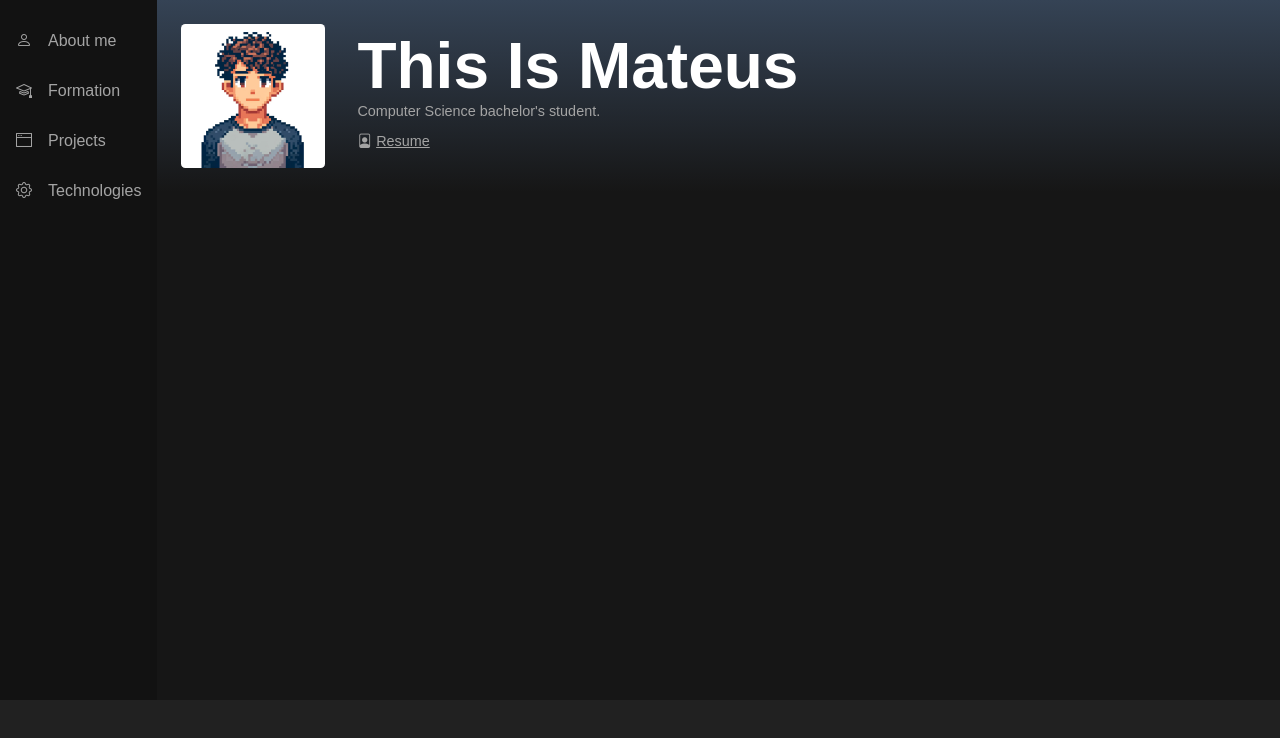
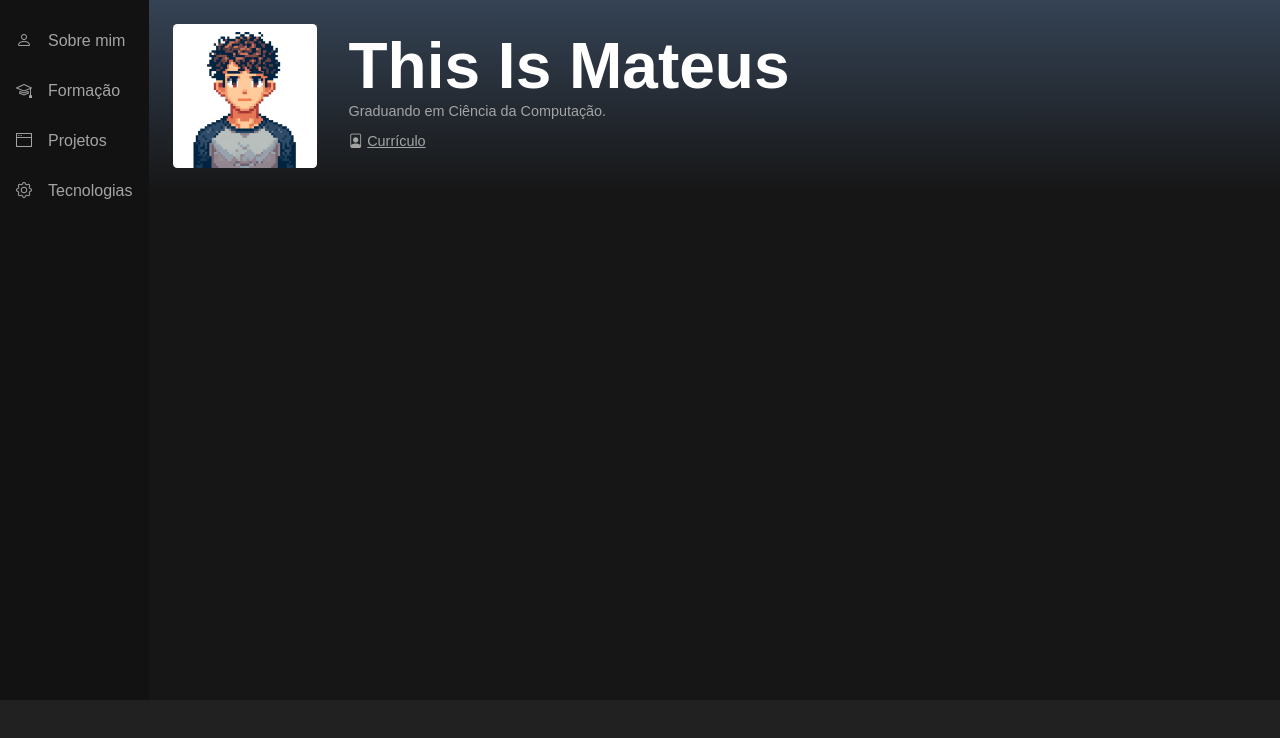
Before and after one commit to Maschetti/personal_site, a plain HTML site: page index.html in a window 1280 px wide. Drawn offline with nearby package versions, Linux system fonts and the light colour scheme; a web font is replaced by a local one.

Commit message:
Refactor: create function te repopulate navBar and profle

```diff
--- a/index.html
+++ b/index.html
@@ -22,10 +22,10 @@
             <img id="my-picture" src="./src/images/MyPicture.jpg" alt="My Picture">
             <div>
                 <h1>This Is Mateus</h1>
-                <p id="sub-title">Computer Science bachelor's student.</p>
+                <p id="sub-title"></p>
                 <a id="resume" href="./src/docs/Curriculo_MateusVianaMaschietto.pdf" download="Curriculo_MateusVianaMaschietto.pdf">
                     <i class="bi bi-file-person"></i>
-                    <span id="resume-text">Resume</span>
+                    <span id="resume-text"></span>
                 </a>
             </div>
         </div>
--- a/src/js/Education.js
+++ b/src/js/Education.js
@@ -137,7 +137,6 @@ class Education extends HTMLElement {
     }
 
     createDate(_date) {
-        console.log(_date)
         const date = document. createElement('p');
         date.classList.add('date');
         date.textContent = _date;
--- a/src/js/script.js
+++ b/src/js/script.js
@@ -33,19 +33,19 @@ const profileList = {
     }
 };
 
+document.addEventListener("DOMContentLoaded", () => {
+    lenguage = localStorage.getItem('lenguage');
+    if(lenguage == null) {
+        lenguage = 'en';
         localStorage.setItem('lenguage', 'en');
+    }
+    lenguage = 'pt';
+    localStorage.setItem('lenguage', 'pt');
 
-let translatedNavBar = navBarList[localStorage.getItem('lenguage')];
-let translatedProfile = profileList[localStorage.getItem('lenguage')];
+    populateProfile(lenguage);
+    populateNavBar(lenguage);
 
     const navBar = document.getElementById('navbar');
-
-document.getElementById('resume-text').innerText = translatedProfile.cv;
-document.getElementById('sub-title').innerText = translatedProfile.subTitle;
-
-navBar.querySelectorAll('p').forEach((element, index) => {
-    element.textContent = translatedNavBar[index];
-})
 
     navBar.addEventListener('click', (event) => {
         if(event.target.tagName === 'LI' || event.target.closest('li')) {
@@ -59,3 +59,21 @@ navBar.addEventListener('click', (event) => {
             section.appendChild(item);
         }
     });
+
+});
+
+function populateProfile(_lenguage) {
+    const translatedProfile = profileList[_lenguage];
+    document.getElementById('resume-text').innerText = translatedProfile.cv;
+    document.getElementById('sub-title').innerText = translatedProfile.subTitle;
+};
+
+function populateNavBar(_lenguage) {
+    const translatedNavBar = navBarList[_lenguage];
+
+    const navBar = document.getElementById('navbar');
+
+    navBar.querySelectorAll('p').forEach((element, index) => {
+        element.textContent = translatedNavBar[index];
+    })
+};
```
Lines whose indentation alone changed are shown as unchanged.
